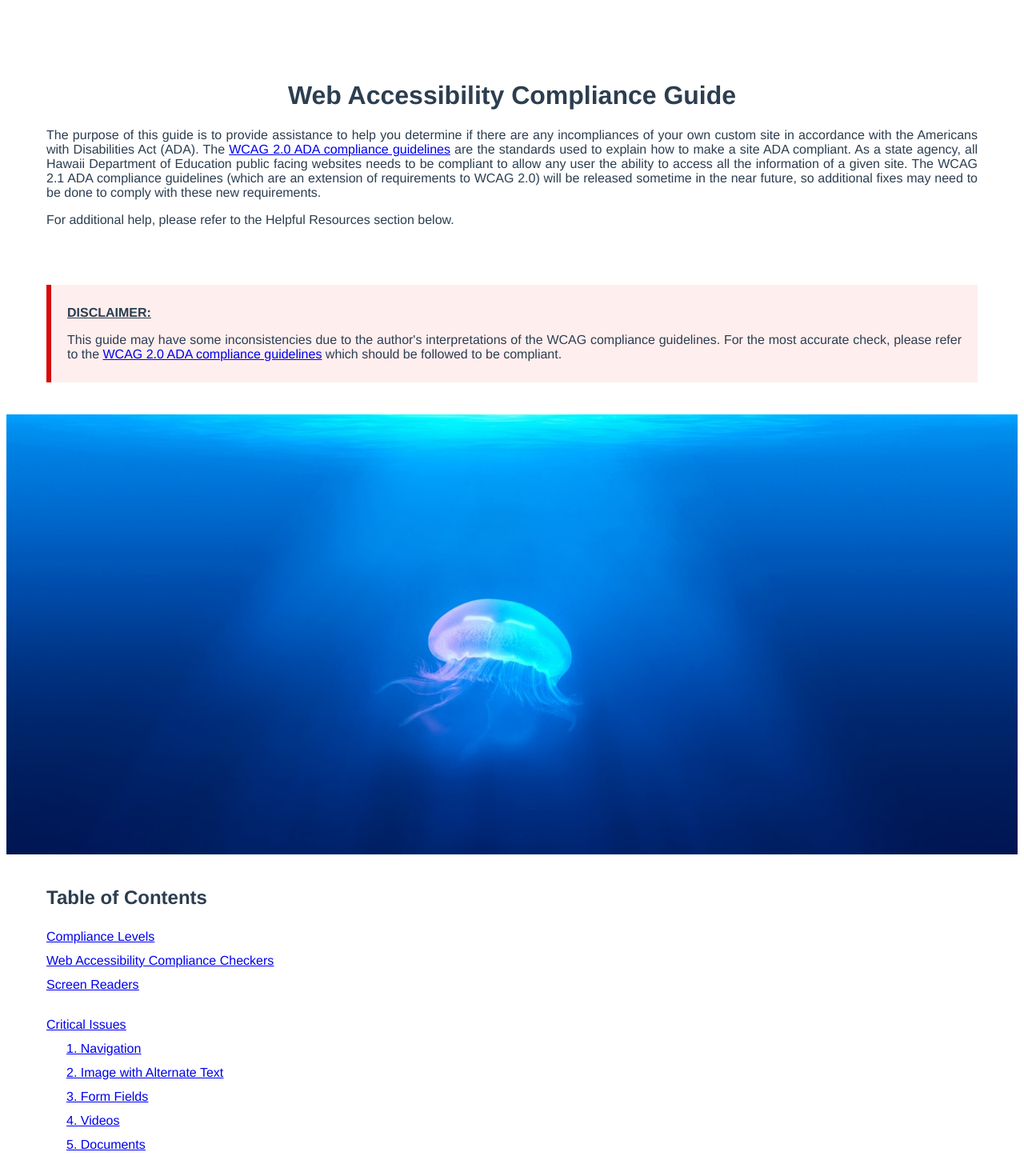
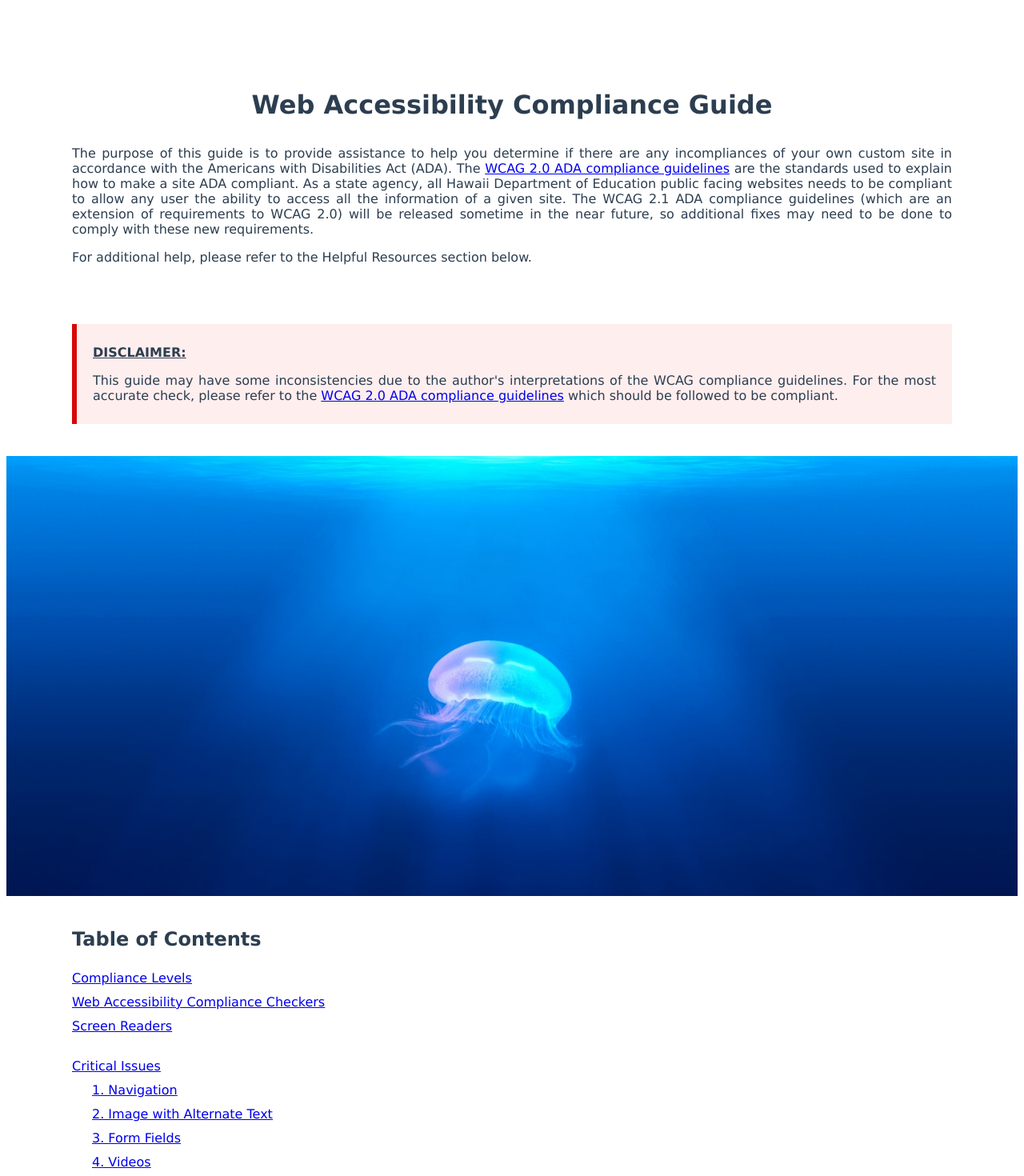
Before and after one commit to james8/web-accessibility-compliance-guide, a Vue app: page / in a window 1280 px wide. Shown: the top 1470 px of the page at 80% size. Built offline with nearby package versions, Linux system fonts and the light colour scheme.

Commit message:
formatting fixes

```diff
--- a/src/App.vue
+++ b/src/App.vue
@@ -165,6 +165,35 @@
 </script>
 
 <style>
+    * {
+        box-sizing: border-box;
+        font-family: Verdana, Geneva, Tahoma, sans-serif;
+        font-size: 12pt;
+    }
+
+    h1 {
+        font-size: 2em;
+        margin: 1em 0px;
+    }
+
+    h2 {
+        font-size: 1.5em;
+        font-weight: 700;
+        margin: 19.92px 0px;
+    }
+
+    h3 {
+        font-size: 1.17em;
+        font-weight: 700;
+        margin: 45px 0px 15px 0px;
+    }
+
+    h4 {
+        font-size: 1.33em;
+        font-weight: 700;
+        margin: 21.28px 0px;
+    }
+
     #app {
         font-family: 'Avenir', Helvetica, Arial, sans-serif;
         -webkit-font-smoothing: antialiased;
--- a/src/components/FormFields.vue
+++ b/src/components/FormFields.vue
@@ -6,6 +6,7 @@
     <div id="form-fields">
         <h3>Examples:</h3>
 
+        <p>Non-Compliant:</p>
         <div class="container">
             <input value="red" />
             <input value="blue" />
@@ -13,6 +14,7 @@
 
         <hr />
 
+        <p>Compliant:</p>
         <div class="container">
             <div class="wrapper">
                 <label for="input1">Favorite Color:</label>
@@ -50,4 +52,14 @@
     #form-fields label {
         padding: 10px 0px;
     }
+
+    .container > input {
+        margin: 10px 0px;
+    }
+
+    @media (max-width: 550px) {
+        .container {
+            flex-direction: column;
+        }
+    }
 </style>
--- a/src/components/sections/SectionDocuments.vue
+++ b/src/components/sections/SectionDocuments.vue
@@ -10,7 +10,7 @@
             Make sure that all <span class="fancy">document attachment(s)</span> are compliant for all users (this includes .pdf, .doc, .docx, etc.).  The requirements are similar to the requirements for web pages.  The main requirements are to make sure that text are not too small and has good color contrast, document has a good flow when read, and no ambiguous links (hyperlink text need to be meaningful), and images have an alternate text associated with them.
         </p>
         <p>
-            More information can be obtained by referring to the <a href="https://www.w3.org/TR/WCAG-TECHS/pdf.html">PDF Techniques for WCAG 2.0</a> article.
+            More information can be obtained by referring to the <a href="https://www.w3.org/TR/WCAG-TECHS/pdf.html" target="_blank">PDF Techniques for WCAG 2.0</a> article.
         </p>
 
         <note :type="'normal'">
```
